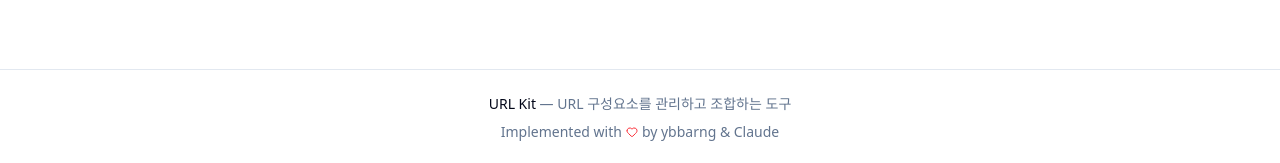
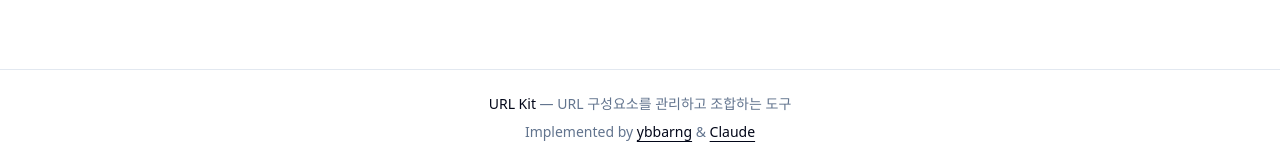
Before and after one commit to ybbarng/url.byb.kr, a Next.js app: page / in a window 1280 px wide. Shown: the part 634-797 px from the top of the page. Built offline with nearby package versions, Linux system fonts and the light colour scheme.

Commit message:
style: 푸터에서 하트 아이콘 제거, ybbarng GitHub과 Claude 제품 사이트 링크 추가

```diff
--- a/src/components/layout/footer.tsx
+++ b/src/components/layout/footer.tsx
@@ -1,15 +1,30 @@
-import { Heart } from "lucide-react";
-
 export function Footer() {
   return (
     <footer className="border-t">
-      <div className="mx-auto flex max-w-5xl flex-col items-center gap-2 px-4 py-6 text-center text-sm text-muted-foreground">
+      <div className="flex flex-col items-center gap-2 px-6 py-6 text-center text-sm text-muted-foreground">
         <p>
           <span className="font-medium text-foreground">URL Kit</span> — URL 구성요소를 관리하고
           조합하는 도구
         </p>
-        <p className="flex items-center gap-1">
-          Implemented with <Heart className="h-3 w-3 text-red-500" /> by ybbarng & Claude
+        <p>
+          Implemented by{" "}
+          <a
+            href="https://github.com/ybbarng"
+            target="_blank"
+            rel="noopener noreferrer"
+            className="font-medium text-foreground underline underline-offset-4 hover:text-primary"
+          >
+            ybbarng
+          </a>
+          {" & "}
+          <a
+            href="https://claude.ai"
+            target="_blank"
+            rel="noopener noreferrer"
+            className="font-medium text-foreground underline underline-offset-4 hover:text-primary"
+          >
+            Claude
+          </a>
         </p>
       </div>
     </footer>
```
